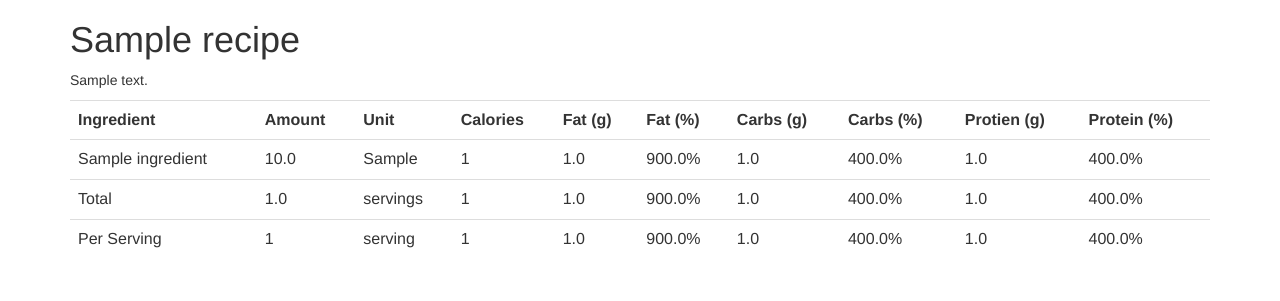
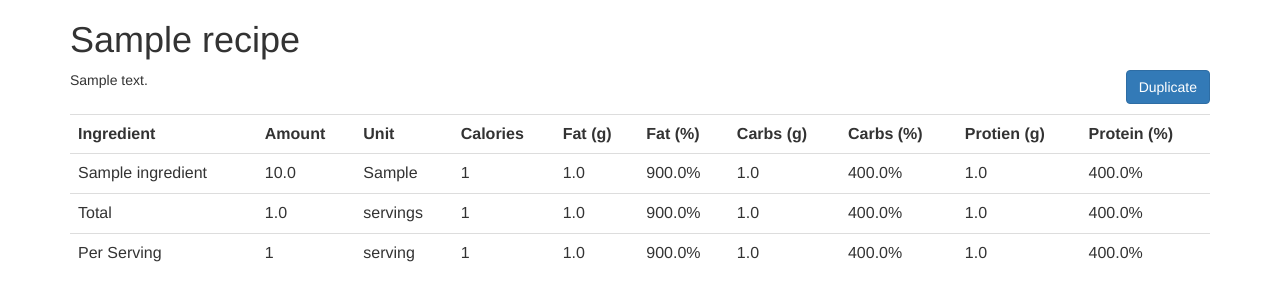
Before and after one commit to dscush/dancusher-django, a Django app: page /recipes/1/ in a window 1280 px wide. Shown: the top 301 px of the page. Run offline with Django 3.2, Linux system fonts and the light colour scheme; tables that the repository leaves empty hold one stand-in row (values such as "Sample post"); some libraries are stand-ins or nearby versions.

Commit message:
Create recipe duplication

```diff
--- a/recipes/models.py
+++ b/recipes/models.py
@@ -1,4 +1,5 @@
 from django.db import models
+from django.core.urlresolvers import reverse
 
 
 class Ingredient(models.Model):
@@ -24,6 +25,9 @@ class Recipe(models.Model):
     ingredients = models.ManyToManyField(Ingredient, through='RecipeIngredient')
     servings = models.FloatField()
 
+    def get_absolute_url(self):
+        return reverse('recipe_details', kwargs={'recipe_id':self.id})
+
     def is_vegan(self):
         for ingredient in self.ingredients.all():
             if not ingredient.is_vegan:
--- a/recipes/templates/recipes/recipe_details.html
+++ b/recipes/templates/recipes/recipe_details.html
@@ -4,8 +4,16 @@
     <div class="row">
         <div class="col-xs-12">
             <h1>{{ recipe.name }}</h1>
+        </div>
+        <div class="col-xs-6">
             <p>{{ recipe.description }}</p>
-
+        </div>
+        <div class="col-xs-6 text-right">
+            <p>
+                <a class="btn btn-primary" href="{% url 'duplicate_recipe' recipe.id %}">Duplicate</a>
+            </p>
+        </div>
+        <div class="col-xs-12">
             <table class="table">
                 <tr>
                     {% for header in headers %}
--- a/recipes/urls.py
+++ b/recipes/urls.py
@@ -8,6 +8,8 @@ urlpatterns = [
     url(r'^$', views.index, name='index'),
     # ex: /recipes/5/
     url(r'^(?P<recipe_id>[0-9]+)/$', views.recipe_details, name='recipe_details'),
-    # ex: /recipes/ingredient/5
+    # ex: /recipes/ingredient/5/
     url(r'^ingredient/(?P<ingredient_id>[0-9]+)/$', views.ingredient_details, name='ingredient_details'),
+    # ex: /recipes/5/duplicate/
+    url(r'(?P<recipe_id>[0-9]+)/duplicate/$', views.duplicate_recipe, name='duplicate_recipe')
 ]
--- a/recipes/views.py
+++ b/recipes/views.py
@@ -1,7 +1,7 @@
 from enum import IntEnum
 
 from django.http import HttpResponse, Http404
-from django.shortcuts import render, get_object_or_404
+from django.shortcuts import render, get_object_or_404, redirect
 
 from .models import Recipe, Ingredient
 
@@ -79,6 +79,15 @@ def ingredient_details(request, ingredient_id):
     ]
     return render(request, 'recipes/ingredient_details.html', {'ingredient': ingredient, 'ing': ing, 'headers': headers})
 
+def duplicate_recipe(request, recipe_id):
+    recipe = Recipe.objects.get(id=recipe_id)
+    ingredients = recipe.recipeingredient_set.all()
+    recipe.pk = None
+    recipe.save()
+    recipe.recipeingredient_set.set(ingredients)
+    recipe.save()
+    return redirect(recipe)
+
 def _calc_calorie_percent(macro_type, macro_grams, total_calories):
     if total_calories == 0:
         return '0'
```
